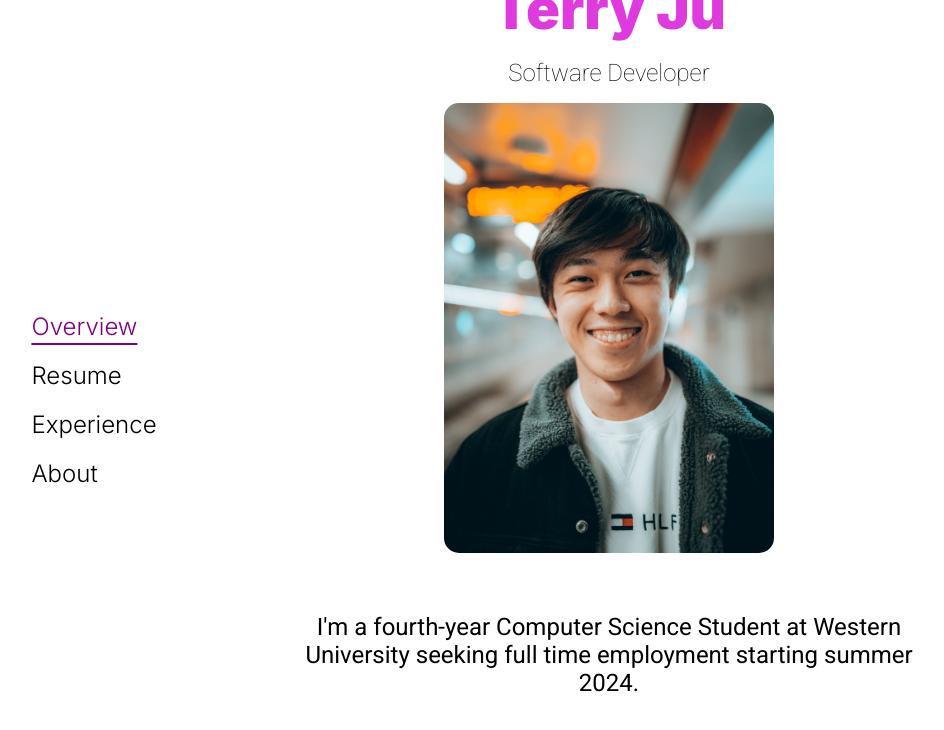
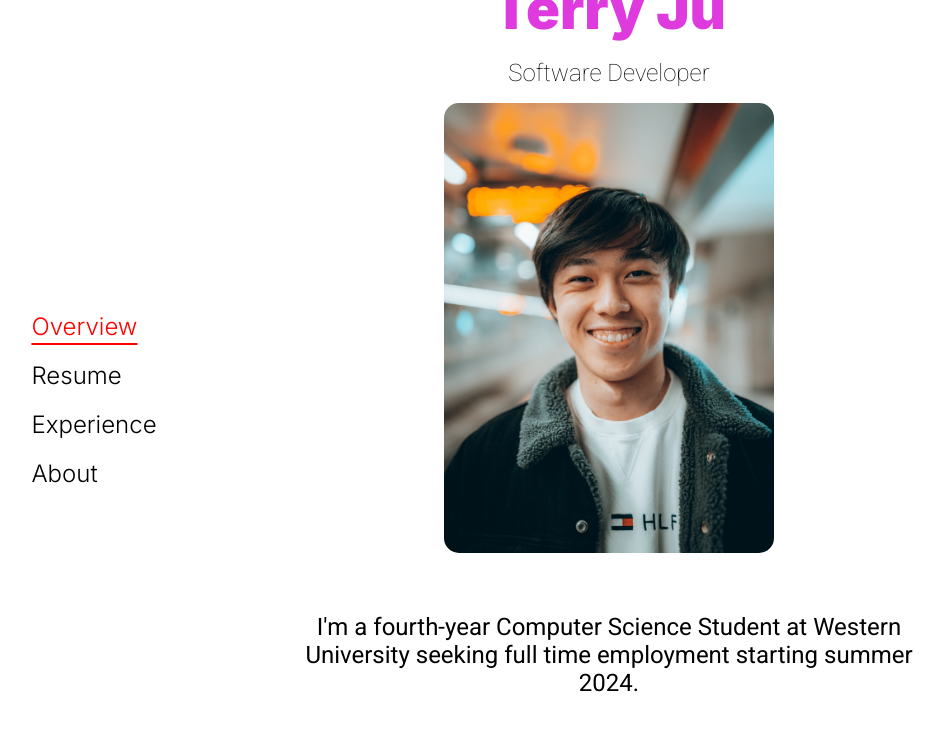
Before and after one commit to 1terry/Website-2023, an Angular app in the folder Portfolio/: page / in a window 1280 px wide. In both pictures the pointer is over the element "Overview". Shown: the top 730 px of the page, without its empty margins (31-975 px from the left). Built offline with nearby package versions, Linux system fonts and the light colour scheme.

Commit message:
added sidebar cursor

```diff
--- a/Portfolio/src/app/sidebar/sidebar.component.scss
+++ b/Portfolio/src/app/sidebar/sidebar.component.scss
@@ -8,7 +8,8 @@
 }
 
 .sidebar-header h1:hover {
-    color: purple;
+    color: red;
+    cursor: pointer;
 }
 
 .default {
```
